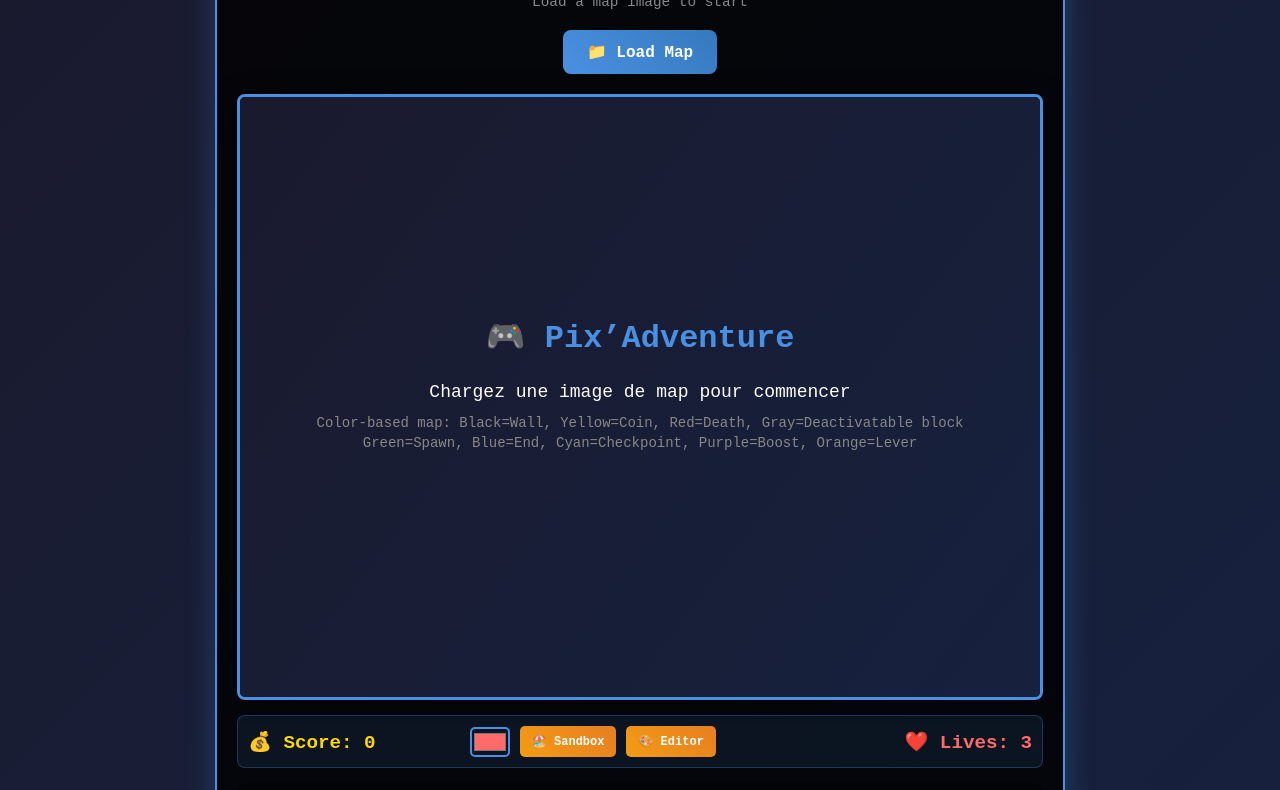
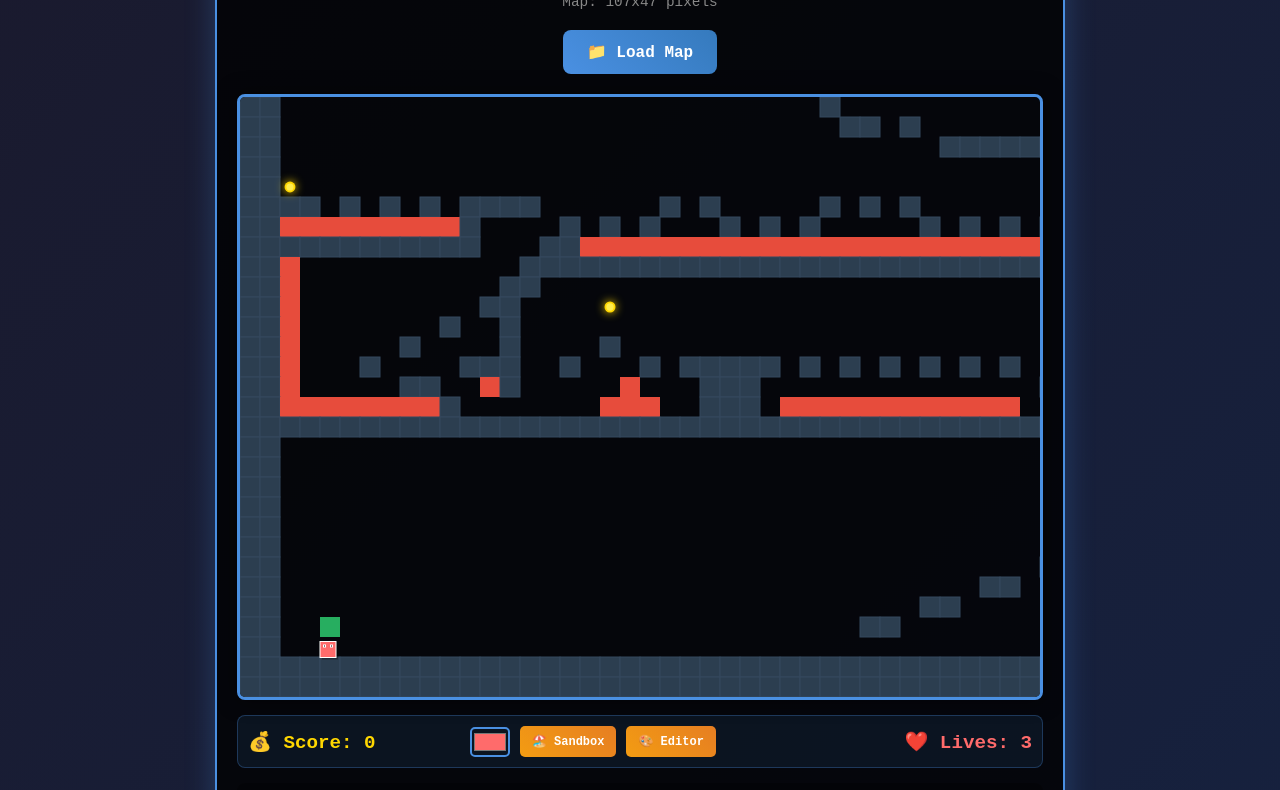
Before and after one commit to lesjeuxmathis/Pix-Adventure, a plain HTML site: page index.html in a window 1280 px wide. Shown: the part 87-877 px from the top of the page. Drawn offline with Linux system fonts and the light colour scheme.

Commit message:
Update index.html
ajout de petit changement

```diff
--- a/index.html
+++ b/index.html
@@ -559,11 +559,31 @@
                 this.setupSandboxMode();
                 this.setupEditor();
                 this.setupLanguage();
-                this.showMessage("Chargez une map pour commencer l'aventure !");
+                this.loadDefaultMap();
                 this.gameLoop();
             }
 
-                        setupFullscreen() {
+            async loadDefaultMap() {
+                try {
+                    const response = await fetch('Exemple/map.png');
+                    if (!response.ok) throw new Error('Map par défaut introuvable');
+                    const blob = await response.blob();
+                    const img = await this.loadImage(blob);
+                    await this.processMapImage(img);
+                    this.initializeLevel();
+                    this.gameState.loaded = true;
+                    this.showMessage(this.t('mapLoaded'));
+
+                    document.getElementById('mapInfo').textContent =
+                        `Map: ${this.map.width}x${this.map.height} pixels`;
+                } catch (error) {
+                    console.error('Erreur lors du chargement de la map par défaut:', error);
+                    this.showMessage(this.t('loadError'));
+                    this.showMessage(this.t('startMessage')); // Afficher le message de bienvenue si erreur
+                }
+            }
+
+            setupFullscreen() {
                 const fullscreenBtn = document.getElementById('fullscreenBtn');
                 const gameContainer = document.querySelector('.game-container');
 
```
